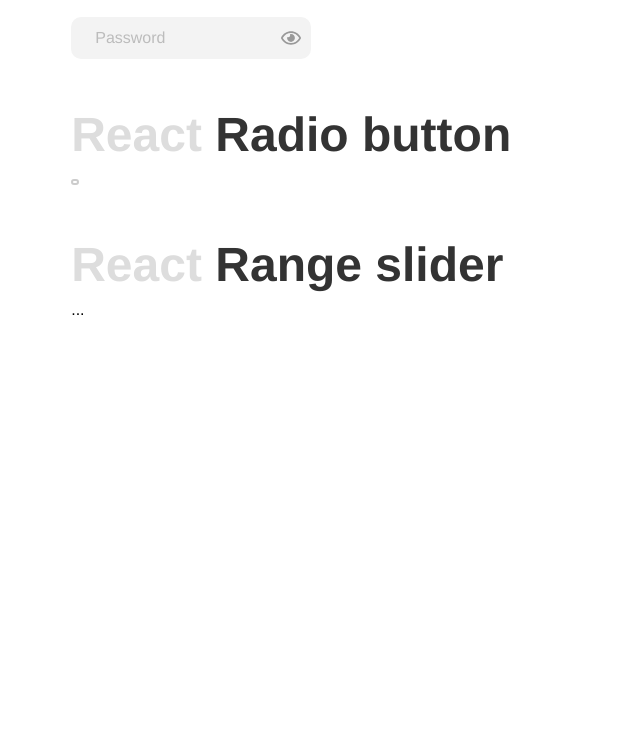
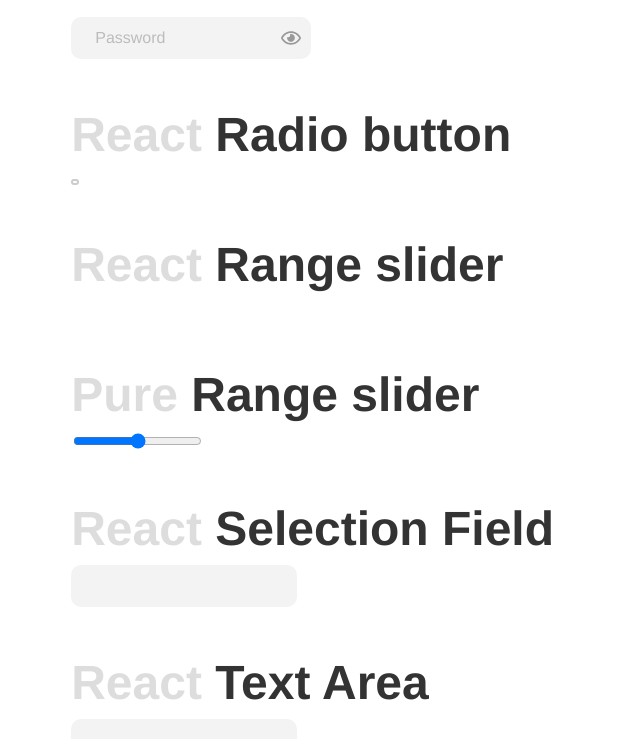
Before and after one commit to webx-components/webx-react, a React (Create React App) app: page /bubble in a window 1280 px wide. Shown: the part 1801-2540 px from the top of the page, without its empty margins (0-640 px from the left). Before the commit the page ends 2448 px from the top, so only its background shows below. Built offline with nearby package versions, Linux system fonts and the light colour scheme.

Commit message:
Added a basic slider component.

```diff
--- a/package.json
+++ b/package.json
@@ -7,6 +7,7 @@
     "@types/react": "^16.9.0",
     "@types/react-dom": "^16.9.0",
     "@types/react-router-dom": "^5.1.5",
+    "classnames": "^2.2.6",
     "node-sass": "^4.14.1",
     "react": "^16.13.1",
     "react-dom": "^16.13.1",
@@ -34,5 +35,8 @@
       "last 1 firefox version",
       "last 1 safari version"
     ]
+  },
+  "devDependencies": {
+    "@types/classnames": "^2.2.10"
   }
 }
--- /dev/null
+++ b/src/components/Slider/PureSlider.component.tsx
@@ -0,0 +1,11 @@
+import React, {Component, ReactNode} from 'react';
+
+/**
+ * class PureSlider
+ * @author Ingo Andelhofs
+ */
+export default class PureSlider extends Component<any, any> {
+  public render(): ReactNode {
+    return <input type="range"/>;
+  }
+}
--- /dev/null
+++ b/src/components/Slider/Slider.component.tsx
@@ -0,0 +1,85 @@
+import React, {Component, ReactNode} from 'react';
+import c from "classnames";
+import theme from "./Slider.module.css";
+
+
+/**
+ * class Slider
+ * @author Ingo Andelhofs
+ * @todo: Fix stutter when the drag event starts
+ * @todo: Fix the cursor on drag to something different then not-allowed
+ */
+export default class Slider extends Component<any, any> {
+  public refSliderTrack = React.createRef<HTMLDivElement>();
+  public refSliderThumb = React.createRef<HTMLDivElement>();
+  public get sliderTrack() {
+    return this.refSliderTrack.current!;
+  }
+  public get sliderThumb() {
+    return this.refSliderThumb.current!;
+  }
+
+
+  public state: any = {
+    maxWidth: 0,
+    currentWidth: 0,
+    prevWidth: 0,
+  };
+
+
+  private handleUpdateThumb(e: any) {
+    const bounding = this.sliderTrack.getBoundingClientRect();
+    const thumbWidth = this.sliderThumb.clientWidth;
+    const diff = e.pageX - bounding.x;
+
+
+    if (diff >= 0 && diff <= bounding.width - thumbWidth) {
+      this.setState({currentWidth: diff});
+    }
+    else if (diff < 0 && e.clientX !== 0) {
+      this.setState({currentWidth: 0});
+    }
+    else if (diff > bounding.width - thumbWidth) {
+      this.setState({currentWidth: bounding.width - thumbWidth});
+    }
+  }
+
+  public onDragThumb = (e: any) => {
+    e.preventDefault();
+    this.handleUpdateThumb(e);
+  }
+
+  public onDragThumbStart = (e: any) => {
+    // Hide drag image
+    e.dataTransfer.setDragImage(new Image(), 0, 0);
+  }
+
+  public onTouchMoveThumb = (te: any) => {
+    const e = te.touches[0];
+    this.handleUpdateThumb(e);
+  }
+
+
+
+  public render(): ReactNode {
+    return <div
+      className={c(theme.Slider, "slider")}>
+
+      <div
+        ref={this.refSliderTrack}
+        className={c(theme.Track, "slider-track")}>
+        <div
+          style={{left: this.state.currentWidth}}
+
+          draggable
+          onDragStart={this.onDragThumbStart}
+          onDrag={this.onDragThumb}
+          onTouchMove={this.onTouchMoveThumb}
+
+          ref={this.refSliderThumb}
+          className={c(theme.Thumb, "slider-thumb")} />
+      </div>
+
+    </div>;
+  }
+}
--- /dev/null
+++ b/src/components/Slider/Slider.module.css
@@ -0,0 +1,45 @@
+@value slider-thumb-size: 20px;
+@value slider-height: 12px;
+
+@value slider-track-bg-color: #f1f1f1;
+@value slider-thumb-bg-color: dodgerblue;
+
+
+.Slider {
+    position: relative;
+    width: 250px;
+    height: auto;
+}
+
+
+.Slider .Track {
+    width: 100%;
+
+    height: slider-height;
+    border-radius: slider-height;
+
+    background-color: slider-track-bg-color;
+}
+
+
+.Slider .Track .Fill {
+    background-color: slider-thumb-bg-color;
+}
+
+
+.Slider .Track .Thumb {
+    display: inline-block;
+
+    position: relative;
+    left: calc(250px - slider-thumb-size);
+    top: calc((slider-height - slider-thumb-size) / 2);
+
+    width: slider-thumb-size;
+    height: slider-thumb-size;
+
+    border-radius: slider-thumb-size;
+
+    background-color: slider-thumb-bg-color;
+
+    cursor: e-resize !important;
+}
--- a/src/themes/BubbleTheme.tsx
+++ b/src/themes/BubbleTheme.tsx
@@ -10,7 +10,8 @@
 import PasswordField from "../components/PasswordField/PasswordField.component";
 import ColorPicker from "../components/ColorPicker/ColorPicker.component";
 import Radio from "../components/Radio/Radio.component";
-import {Input} from "../components/input/input.component";
+import Slider from "../components/Slider/Slider.component";
+import PureSlider from "../components/Slider/PureSlider.component";
 
 
 
@@ -81,10 +82,20 @@
       <PasswordField />
 
       <h2><span>React</span> Radio button</h2>
-      <Radio/>
+      <Radio />
 
       <h2><span>React</span> Range slider</h2>
-      ...
+      <Slider />
+
+      <h2><span>Pure</span> Range slider</h2>
+      <PureSlider/>
+
+      <h2><span>React</span> Selection Field</h2>
+      <Field />
+
+      <h2><span>React</span> Text Area</h2>
+      <Field />
+
 
 
 
```
Also changed, not shown: src/components/SelectField/SelectField.component.tsx (added, +12 -0 lines), src/components/SelectField/SelectField.module.css (added, +15 -0 lines), 1 other file (tests, documents, lock files or other folders).
